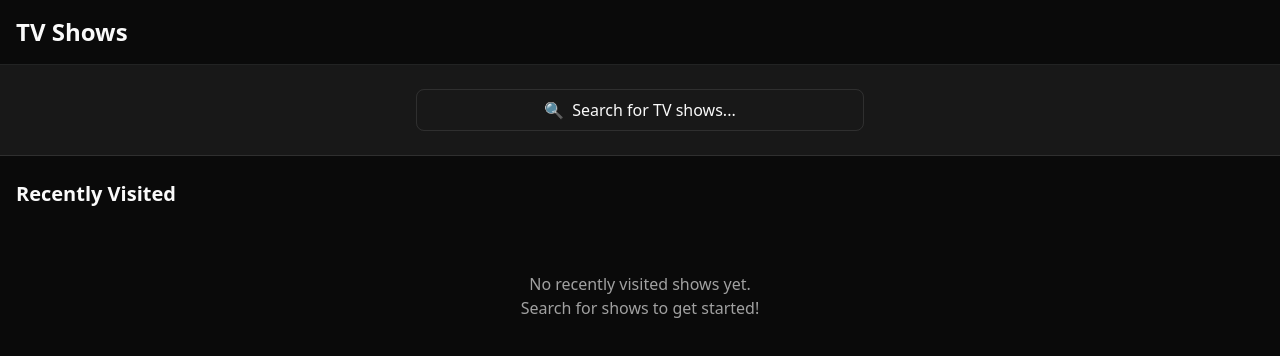
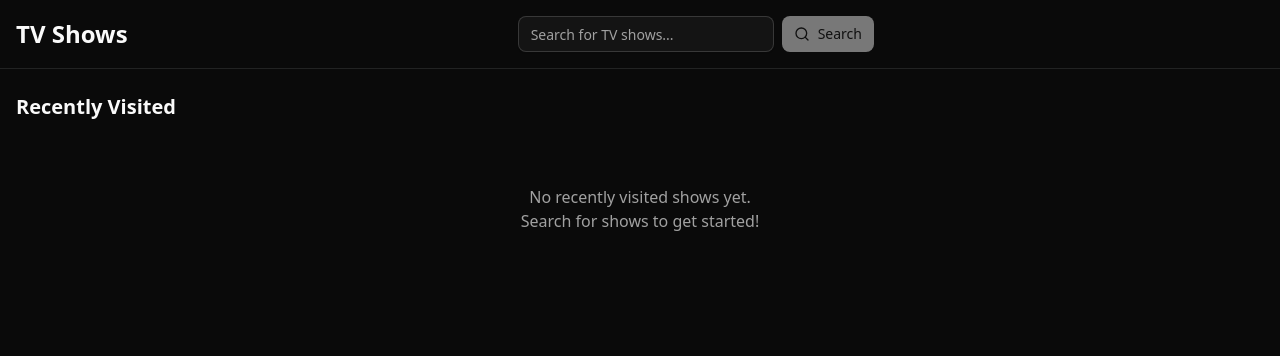
Before and after one commit to dhruv-d-simform/tvshows, a React (Vite) app: page / in a window 1280 px wide. Shown: the top 356 px of the page. Built offline with nearby package versions, Linux system fonts and the light colour scheme.

Commit message:
improvement: move searchbar to header and use search params in search page

```diff
--- a/src/components/Header.tsx
+++ b/src/components/Header.tsx
@@ -1,15 +1,22 @@
 import { Link } from 'react-router';
+import { SearchBar } from '@/components/SearchBar';
 
-export function Header() {
+interface HeaderProps {
+    onSearch: (query: string) => void;
+    initialValue?: string;
+}
+
+export function Header({ onSearch, initialValue }: HeaderProps) {
     return (
         <header className="border-b">
-            <div className="container mx-auto px-4 py-4">
+            <div className="container mx-auto px-4 py-4 flex justify-between items-center">
                 <Link
                     to="/"
                     className="text-2xl font-bold hover:text-muted-foreground transition-colors"
                 >
                     TV Shows
                 </Link>
+                <SearchBar onSearch={onSearch} initialValue={initialValue} />
             </div>
         </header>
     );
--- a/src/components/SearchBar.tsx
+++ b/src/components/SearchBar.tsx
@@ -19,13 +19,13 @@ export function SearchBar({ onSearch, initialValue = '' }: SearchBarProps) {
     };
 
     return (
-        <form onSubmit={handleSubmit} className="flex gap-2 max-w-md mx-auto">
+        <form onSubmit={handleSubmit} className="flex gap-2 max-w-2xl mx-auto">
             <Input
                 type="text"
                 placeholder="Search for TV shows..."
                 value={query}
                 onChange={(e) => setQuery(e.target.value)}
-                className="flex-1"
+                className="flex-1 min-w-64"
             />
             <Button type="submit" disabled={!query.trim()}>
                 <Search className="w-4 h-4" />
--- a/src/pages/HomePage.tsx
+++ b/src/pages/HomePage.tsx
@@ -7,6 +7,10 @@ import type { TVShow } from '@/types';
 export function HomePage() {
     const navigate = useNavigate();
     const { shows, removeShow } = useRecentlyVisitedShows();
+
+    const handleSearch = (query: string) => {
+        navigate(`/search?q=${encodeURIComponent(query)}`);
+    };
 
     const handleShowClick = (show: TVShow) => {
         navigate(`/show/${show.id}`);
@@ -18,20 +22,7 @@ export function HomePage() {
 
     return (
         <div className="min-h-screen bg-background">
-            <Header />
-
-            {/* Search Bar - Link to Search */}
-            <div className="border-b bg-muted/50">
-                <div className="container mx-auto px-4 py-6">
-                    <button
-                        onClick={() => navigate('/search')}
-                        className="flex gap-2 max-w-md mx-auto w-full justify-center items-center px-4 py-2 border rounded-md hover:bg-muted transition-colors"
-                    >
-                        <span>🔍</span>
-                        Search for TV shows...
-                    </button>
-                </div>
-            </div>
+            <Header onSearch={handleSearch} />
 
             {/* Recently Visited */}
             <main className="container mx-auto px-4 py-6">
--- a/src/pages/SearchPage.tsx
+++ b/src/pages/SearchPage.tsx
@@ -1,18 +1,23 @@
 import { useState } from 'react';
-import { useNavigate } from 'react-router';
-import { SearchBar } from '@/components/SearchBar';
+import { useNavigate, useSearchParams } from 'react-router';
 import { ShowCard } from '@/components/ShowCard';
 import { Header } from '@/components/Header';
 import { useSearchShows } from '@/api/search';
 import type { TVShow } from '@/types';
 
 export function SearchPage() {
-    const [query, setQuery] = useState('');
+    const [searchParams, setSearchParams] = useSearchParams();
+    const initialQuery = searchParams.get('q') || '';
+    const [query, setQuery] = useState(initialQuery);
     const navigate = useNavigate();
     const { data: results = [], isLoading, error } = useSearchShows(query);
 
     const handleSearch = (searchQuery: string) => {
         setQuery(searchQuery);
+        // Update URL without navigating
+        const newParams = new URLSearchParams(searchParams);
+        newParams.set('q', searchQuery);
+        setSearchParams(newParams);
     };
 
     const handleShowClick = (show: TVShow) => {
@@ -21,14 +26,7 @@ export function SearchPage() {
 
     return (
         <div className="min-h-screen bg-background">
-            <Header />
-
-            {/* Search Bar */}
-            <div className="border-b bg-muted/50">
-                <div className="container mx-auto px-4 py-6">
-                    <SearchBar onSearch={handleSearch} initialValue={query} />
-                </div>
-            </div>
+            <Header onSearch={handleSearch} initialValue={query} />
 
             {/* Results */}
             <main className="container mx-auto px-4 py-6">
```
